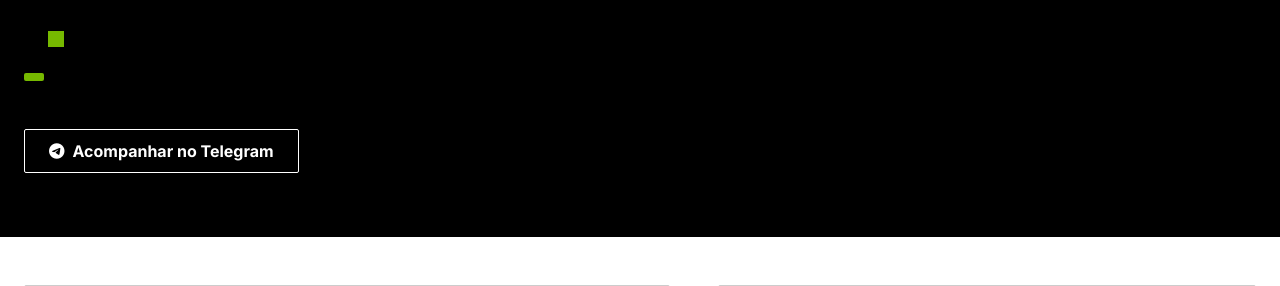
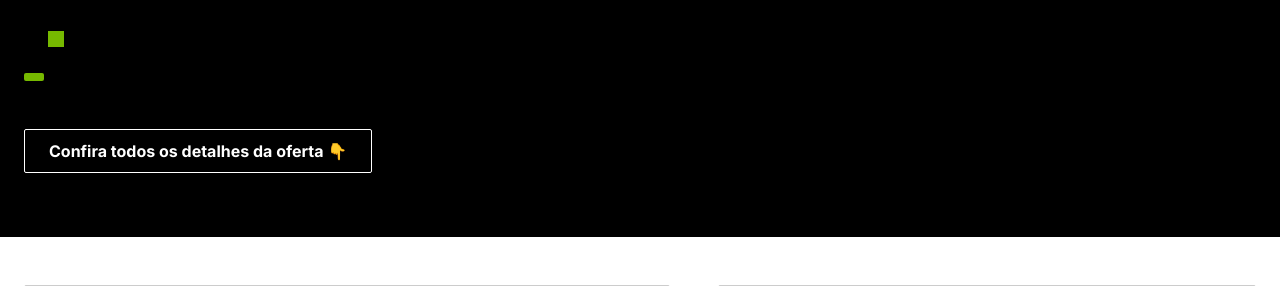
Before and after one commit to andresperes33/andrebot, a Django app: template bot/templates/bot/promo_detail.html in a window 1280 px wide. Shown: the part 146-432 px from the top of the page. Run offline with Django 5.2, Linux system fonts and the light colour scheme; the template is opened without the code that fills it, so the values that code supplies are empty.

Commit message:
Substitui botao Acompanhar no Telegram por texto CTA no hero do produto

```diff
--- a/bot/templates/bot/promo_detail.html
+++ b/bot/templates/bot/promo_detail.html
@@ -44,7 +44,7 @@
         </div>
         <h1 class="detail-title">{{ promo.titulo }}</h1>
         <div class="detail-actions">
-            <a href="https://t.me/Nitro_Tech_1" target="_blank" class="btn btn-outline-on-dark"><i class="fab fa-telegram-plane"></i> Acompanhar no Telegram</a>
+            <span style="display:inline-block;font-weight:700;font-size:16px;line-height:1.25;padding:11px 24px;border-radius:2px;border:1px solid #ffffff;color:#ffffff;background:transparent;box-sizing:border-box;">Confira todos os detalhes da oferta 👇</span>
         </div>
     </div>
 </div>
```
